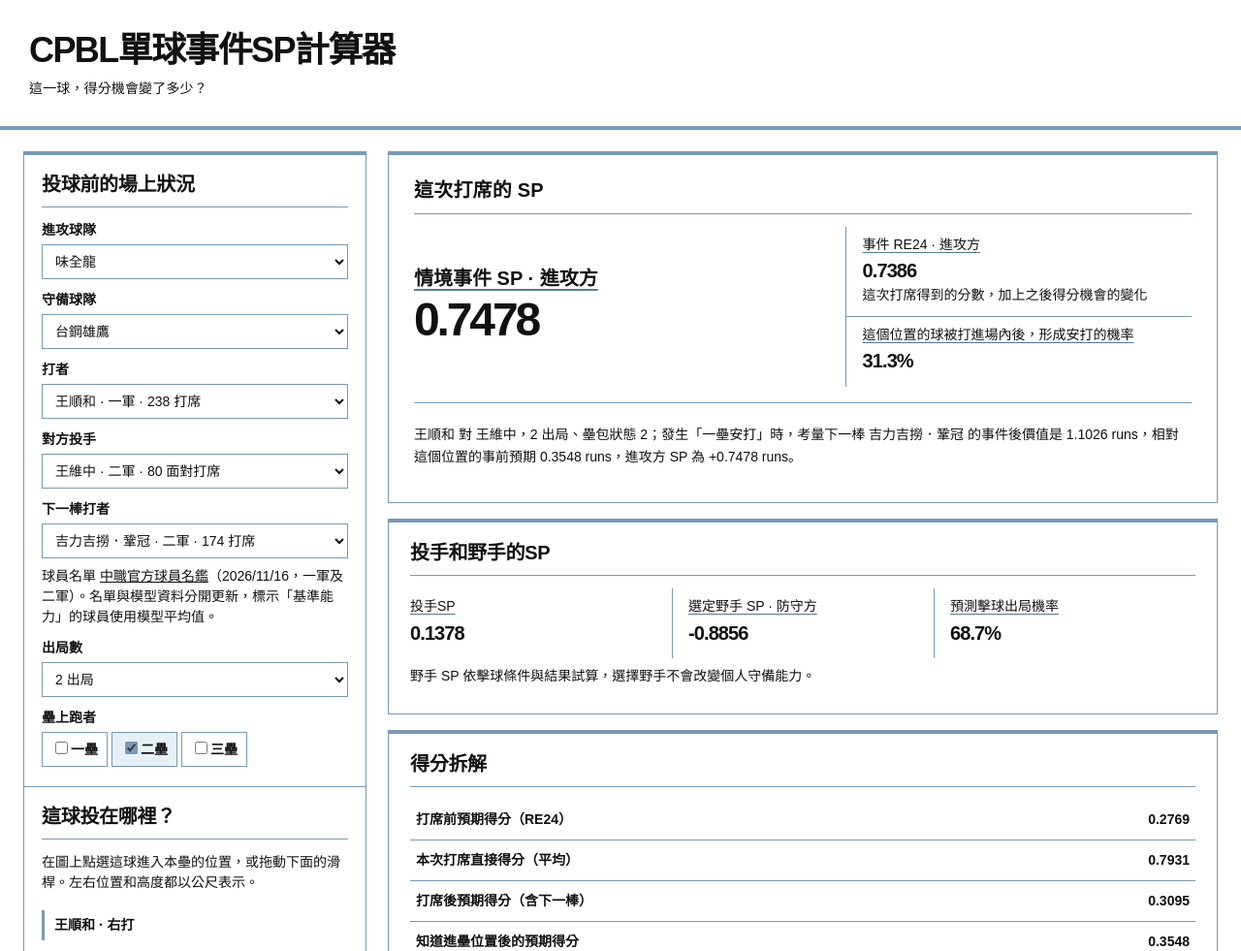
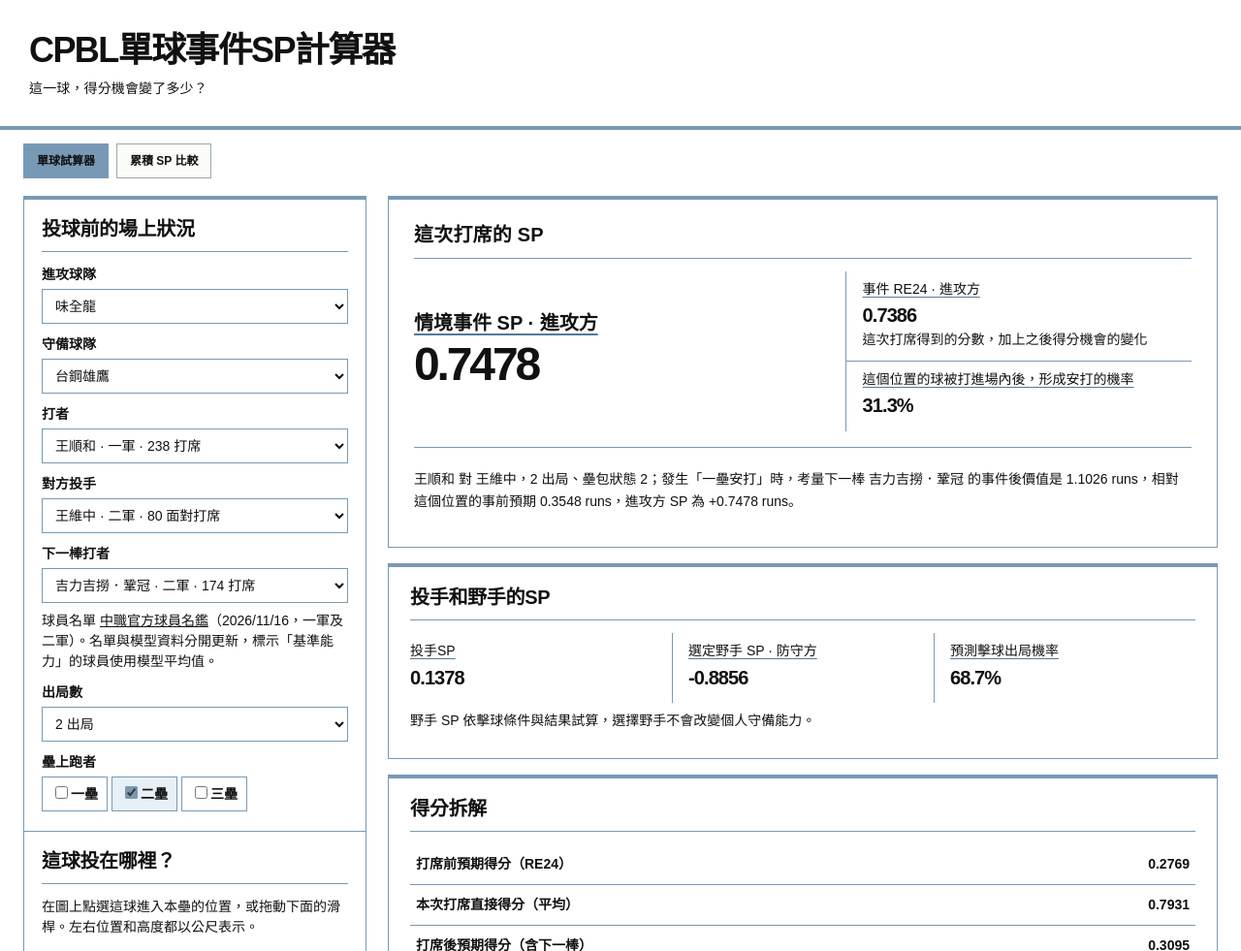
Before and after one commit to yuan-yuan-hackathon/cpbl-sp-simulator, a plain HTML site: page index.html in a window 1280 px wide. Shown: the top 981 px of the page at 97% size. Drawn offline with Linux system fonts and the light colour scheme.

Commit message:
Link cumulative SP comparison page

```diff
--- a/index.html
+++ b/index.html
@@ -121,7 +121,7 @@ input[type=range],input[type=checkbox]{accent-color:#7899b5}
 .metric-guide{color:inherit;text-decoration:underline;text-decoration-color:#557a98;text-underline-offset:.2em}
 .metric-guide:hover,.metric-guide:focus-visible{color:#23527b}
 .metric-guide:focus-visible{outline:2px solid #23527b;outline-offset:3px}
-</style></head><body><main><header><h1>CPBL單球事件SP計算器</h1><p>這一球，得分機會變了多少？</p></header>
+.top-site-nav{display:flex;gap:8px;margin:-8px 0 18px}.top-site-nav a{display:inline-block;padding:8px 13px;border:1px solid #9aaba7;background:#fbfbf7;color:var(--ink);text-decoration:none;font-size:12px;font-weight:700}.top-site-nav a[aria-current=page]{background:var(--deep);border-color:var(--deep);color:#f5f5ec}</style></head><body><main><header><h1>CPBL單球事件SP計算器</h1><p>這一球，得分機會變了多少？</p></header><nav class="top-site-nav" aria-label="SP頁面"><a href="./index.html" aria-current="page">單球試算器</a><a href="./season-sp.html">累積 SP 比較</a></nav>
 <div class="layout"><div>
 <section class="card"><h2>投球前的場上狀況</h2><label for="team">進攻球隊</label><select id="team"></select><label for="defense-team">守備球隊</label><select id="defense-team"></select><label for="batter">打者</label><select id="batter"></select><label for="pitcher">對方投手</label><select id="pitcher"></select><label for="next">下一棒打者</label><select id="next"></select><p id="roster-source" class="help">球員名單 <a href="https://stats.cpbl.com.tw/players" target="_blank" rel="noopener">中職官方球員名鑑</a>（2026/11/16，一軍及二軍）。名單與模型資料分開更新，標示「基準能力」的球員使用模型平均值。</p><p id="roster-model-note" class="warn" role="status" hidden></p><label for="outs">出局數</label><select id="outs"><option value="0">0 出局</option><option value="1">1 出局</option><option value="2" selected>2 出局</option></select><label>壘上跑者</label><div class="bases"><label><input id="base1" type="checkbox">一壘</label><label><input id="base2" type="checkbox" checked>二壘</label><label><input id="base3" type="checkbox">三壘</label></div></section>
 <section class="card"><h2>這球投在哪裡？</h2><p class="help">在圖上點選這球進入本壘的位置，或拖動下面的滑桿。左右位置和高度都以公尺表示。</p><div id="batter-stance" class="stance-badge" aria-live="polite"></div><div id="map" class="pitch-map" role="img" aria-label="從投手方向看本壘的可點選進壘位置圖">
```
